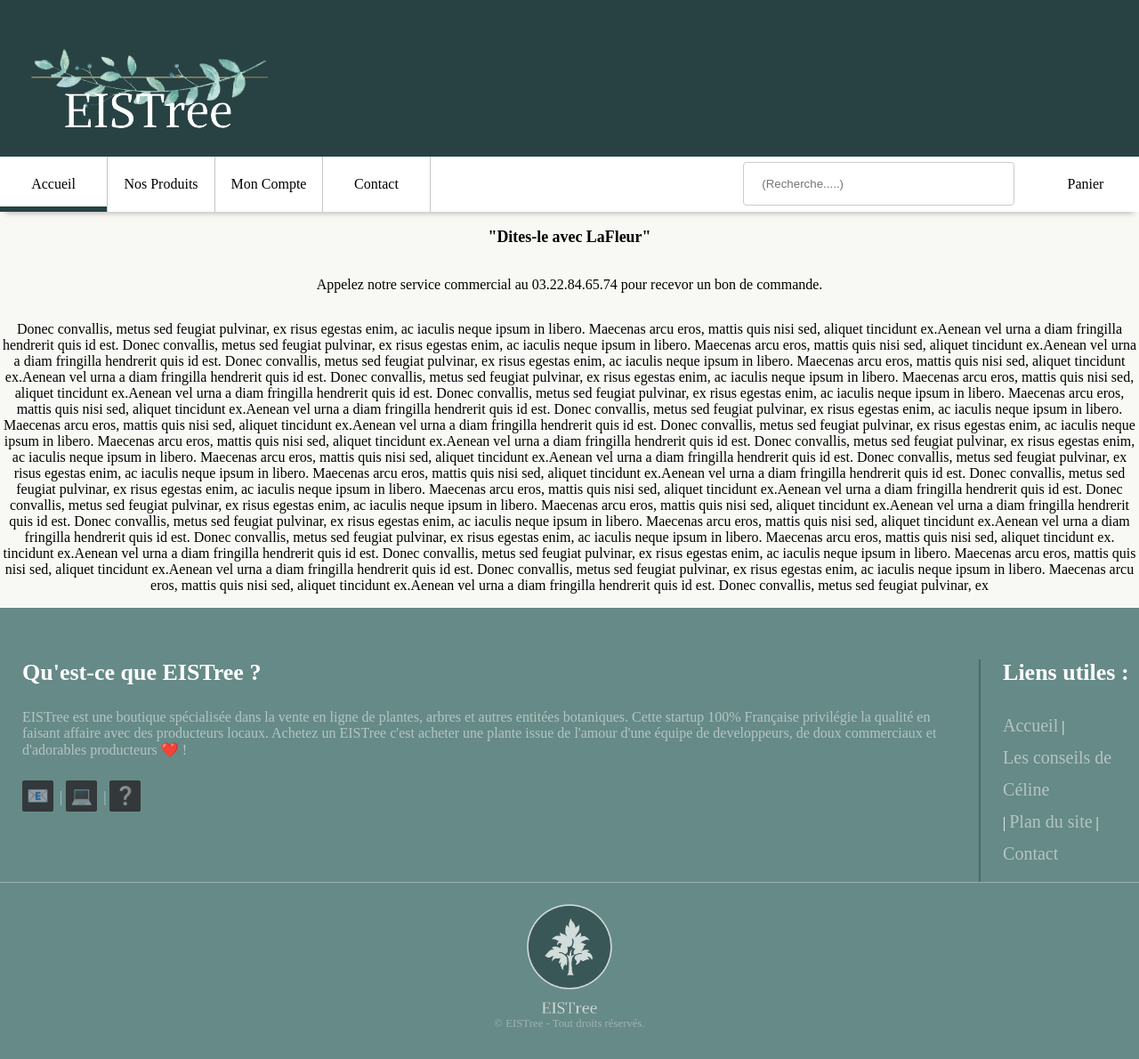
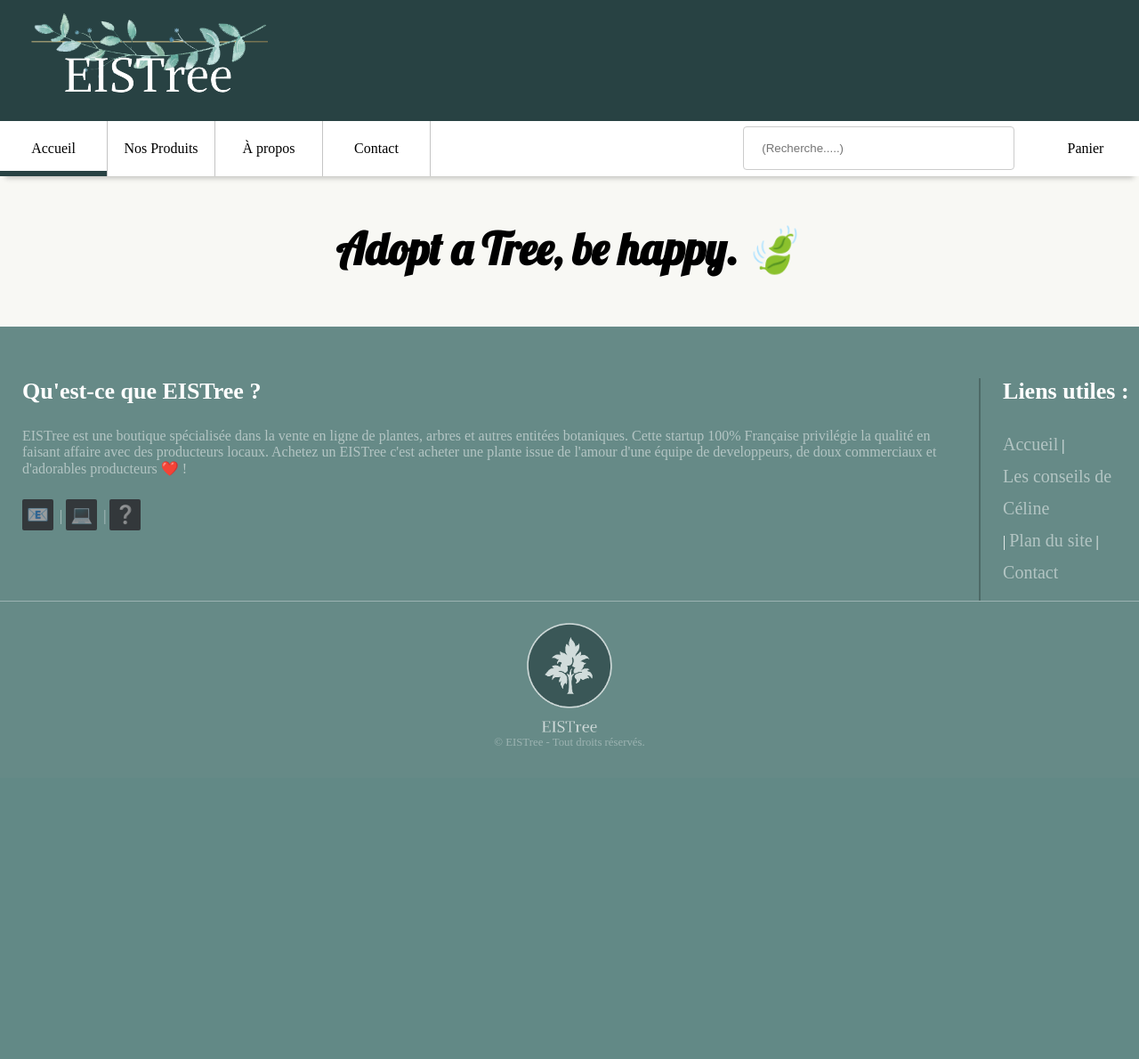
Before and after one commit to Bretzoule/eistree, a PHP site: page / in a window 1280 px wide. Shown: the whole page at 89% size. After the commit the page ends 838 px from the top, so only its background shows below. Run offline with PHP 8.4, Linux system fonts and the light colour scheme.

Commit message:
changment police et orthographe

```diff
--- a/index.css
+++ b/index.css
@@ -146,7 +146,7 @@ li.dropdown {
 #page #centerPanel {
     align-content: center;
     background: #F8F8F4;
-    height: fit-content;
+    width: 100%;
     text-align: center;
     display: flex;
     align-items: center;
@@ -154,8 +154,9 @@ li.dropdown {
     min-height: calc(100vh - 631px);
 }
 
-#miniTitle {
-    font-size: 1.4vw;
+#mainTitle {
+    font-size: 50px;
+    font-family: 'Lobster', cursive;
 }
 
 #myHR {
@@ -240,9 +241,6 @@ footer {
 @media (max-height:800px) {
     footer {
         position: static;
-    }
-    header {
-        padding-top: 40px;
     }
 }
 
--- a/index.html
+++ b/index.html
@@ -3,16 +3,18 @@
 
 <head>
     <meta charset="UTF-8">
-    <link rel="shortcut icon" href="./assets/favicon.ico">
+    <link rel="shortcut icon" href="/assets/favicon.ico">
     <meta http-equiv="X-UA-Compatible" content="IE=edge">
     <meta name="viewport" content="width=device-width, initial-scale=1.0">
+    <link rel="preconnect" href="https://fonts.gstatic.com">
+    <link href="https://fonts.googleapis.com/css2?family=Lobster&display=swap" rel="stylesheet">
     <link rel="stylesheet" href="index.css">
     <title>EISTree - Le spécialiste des plantes.</title>
 </head>
 
 <body>
     <header id="mainheader">
-        <img id="logoTopDroit" src="./assets/textlogo.png" alt="fleur">
+        <img id="logoTopDroit" src="/assets/textlogo.png" alt="fleur">
     </header>
     <nav class="menu">
         <ul>
@@ -21,9 +23,9 @@
                 <div class="dropdown-content">
                     <a href="#">Arbres Fruitiers &#x1F333;</a>
                     <a href="#">Fleurs &#x1F33A;</a>
-                    <a href="#">Plantes d'intérieur &#x1F335;</a>
+                    <a href="#">Plantes d'Intérieur &#x1F335;</a>
             </li>
-            <li><a href="">Mon Compte</a></li>
+            <li><a href="">À propos</a></li>
             <li><a href="">Contact</a></li>
             <li id="panier"><a href="">Panier</a></li>
             <li class="formulaireee">
@@ -38,64 +40,18 @@
     </nav>
     <div id="page">
         <div id="centerPanel">
-            <p id="miniTitle"><b>"Dites-le avec LaFleur"</b></p>
-            <!-- <img id="photoFleur" src="./assets/fleur.jpg" alt="fleur"> -->
-            <p>Appelez notre service commercial au 03.22.84.65.74 pour recevor un bon de commande.</p>
-            <p> Donec convallis, metus sed feugiat pulvinar, ex
-                risus egestas enim, ac iaculis neque ipsum in libero. Maecenas arcu eros, mattis quis nisi sed, aliquet
-                tincidunt ex.Aenean vel urna a diam fringilla hendrerit quis id est. Donec convallis, metus sed feugiat
-                pulvinar, ex
-                risus egestas enim, ac iaculis neque ipsum in libero. Maecenas arcu eros, mattis quis nisi sed, aliquet
-                tincidunt ex.Aenean vel urna a diam fringilla hendrerit quis id est. Donec convallis, metus sed feugiat
-                pulvinar, ex
-                risus egestas enim, ac iaculis neque ipsum in libero. Maecenas arcu eros, mattis quis nisi sed, aliquet
-                tincidunt ex.Aenean vel urna a diam fringilla hendrerit quis id est. Donec convallis, metus sed feugiat
-                pulvinar, ex
-                risus egestas enim, ac iaculis neque ipsum in libero. Maecenas arcu eros, mattis quis nisi sed, aliquet
-                tincidunt ex.Aenean vel urna a diam fringilla hendrerit quis id est. Donec convallis, metus sed feugiat
-                pulvinar, ex
-                risus egestas enim, ac iaculis neque ipsum in libero. Maecenas arcu eros, mattis quis nisi sed, aliquet
-                tincidunt ex.Aenean vel urna a diam fringilla hendrerit quis id est. Donec convallis, metus sed feugiat
-                pulvinar, ex
-                risus egestas enim, ac iaculis neque ipsum in libero. Maecenas arcu eros, mattis quis nisi sed, aliquet
-                tincidunt ex.Aenean vel urna a diam fringilla hendrerit quis id est. Donec convallis, metus sed feugiat
-                pulvinar, ex
-                risus egestas enim, ac iaculis neque ipsum in libero. Maecenas arcu eros, mattis quis nisi sed, aliquet
-                tincidunt ex.Aenean vel urna a diam fringilla hendrerit quis id est. Donec convallis, metus sed feugiat
-                pulvinar, ex
-                risus egestas enim, ac iaculis neque ipsum in libero. Maecenas arcu eros, mattis quis nisi sed, aliquet
-                tincidunt ex.Aenean vel urna a diam fringilla hendrerit quis id est. Donec convallis, metus sed feugiat
-                pulvinar, ex
-                risus egestas enim, ac iaculis neque ipsum in libero. Maecenas arcu eros, mattis quis nisi sed, aliquet
-                tincidunt ex.Aenean vel urna a diam fringilla hendrerit quis id est. Donec convallis, metus sed feugiat
-                pulvinar, ex
-                risus egestas enim, ac iaculis neque ipsum in libero. Maecenas arcu eros, mattis quis nisi sed, aliquet
-                tincidunt ex.Aenean vel urna a diam fringilla hendrerit quis id est. Donec convallis, metus sed feugiat
-                pulvinar, ex
-                risus egestas enim, ac iaculis neque ipsum in libero. Maecenas arcu eros, mattis quis nisi sed, aliquet
-                tincidunt ex.Aenean vel urna a diam fringilla hendrerit quis id est. Donec convallis, metus sed feugiat
-                pulvinar, ex
-                risus egestas enim, ac iaculis neque ipsum in libero. Maecenas arcu eros, mattis quis nisi sed, aliquet
-                tincidunt ex.Aenean vel urna a diam fringilla hendrerit quis id est. Donec convallis, metus sed feugiat
-                pulvinar, ex
-                risus egestas enim, ac iaculis neque ipsum in libero. Maecenas arcu eros, mattis quis nisi sed, aliquet
-                tincidunt ex. tincidunt ex.Aenean vel urna a diam fringilla hendrerit quis id est. Donec convallis,
-                metus sed feugiat
-                pulvinar, ex
-                risus egestas enim, ac iaculis neque ipsum in libero. Maecenas arcu eros, mattis quis nisi sed, aliquet
-                tincidunt ex.Aenean vel urna a diam fringilla hendrerit quis id est. Donec convallis, metus sed feugiat
-                pulvinar, ex
-                risus egestas enim, ac iaculis neque ipsum in libero. Maecenas arcu eros, mattis quis nisi sed, aliquet
-                tincidunt ex.Aenean vel urna a diam fringilla hendrerit quis id est. Donec convallis, metus sed feugiat
-                pulvinar, ex</p>
+            <p id="mainTitle"><b>Adopt a Tree, be happy. &#127811;</b></p>
         </div>
     </div>
     <footer id="footerinner">
         <div id="footerwrapper">
             <div class="footer-left">
                 <h3>Qu'est-ce que <span>EISTree</span> ?</h3>
-                <p>EISTree est une boutique spécialisée dans la vente en ligne de plantes, arbres et autres entitées botaniques. Cette startup 100% Française privilégie la qualité en faisant affaire avec des producteurs locaux.
-                    Achetez un EISTree c'est acheter une plante issue de l'amour d'une équipe de developpeurs, de doux commerciaux et d'adorables producteurs <span class="clear">❤️</span> !</p>
+                <p>EISTree est une boutique spécialisée dans la vente en ligne de plantes, arbres et autres entitées
+                    botaniques. Cette startup 100% Française privilégie la qualité en faisant affaire avec des
+                    producteurs locaux.
+                    Achetez un EISTree c'est acheter une plante issue de l'amour d'une équipe de developpeurs, de doux
+                    commerciaux et d'adorables producteurs <span class="clear">❤️</span> !</p>
                 <p class="footer-icons">
                     <a href="mailto:contact@eistree.fr">&#x1F4E7;</a>
                     |
```
